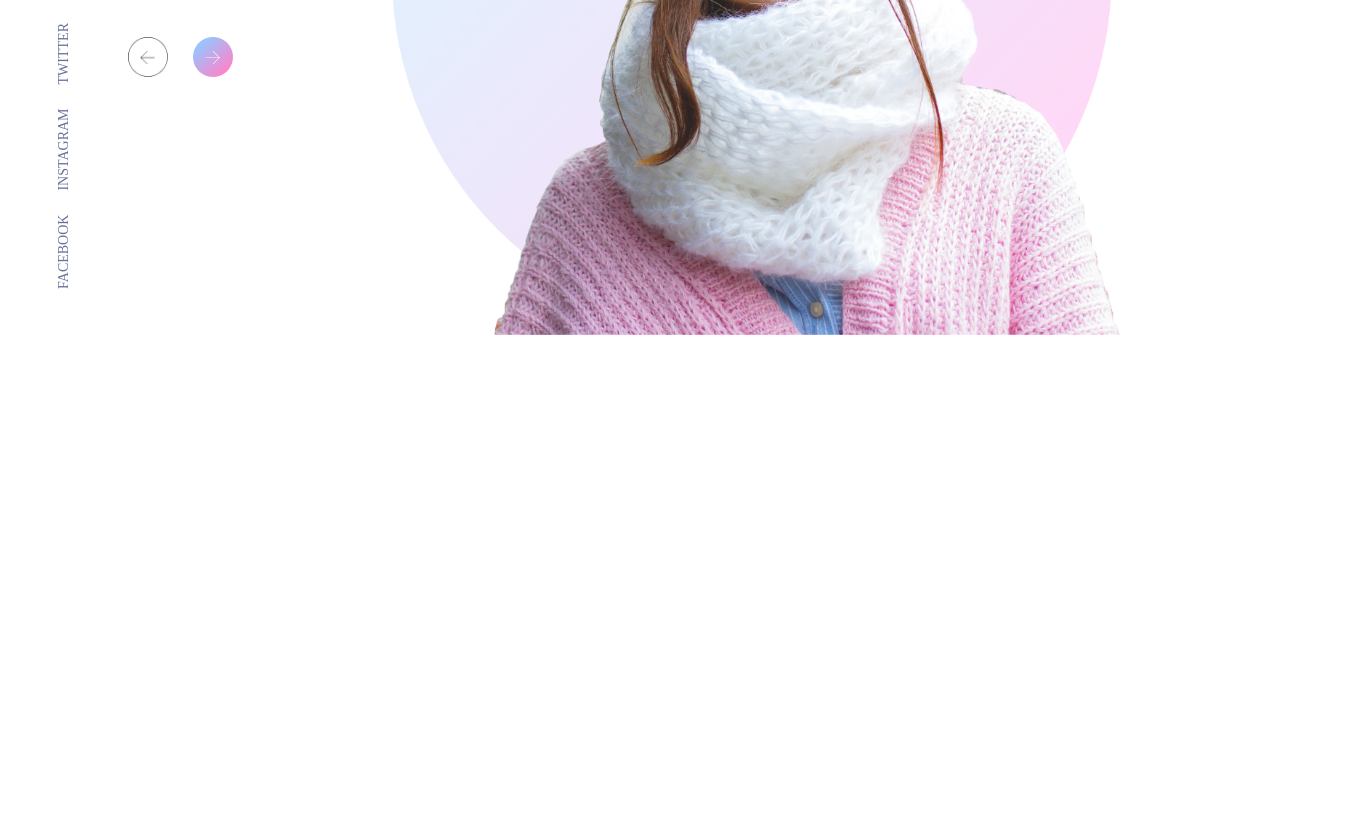
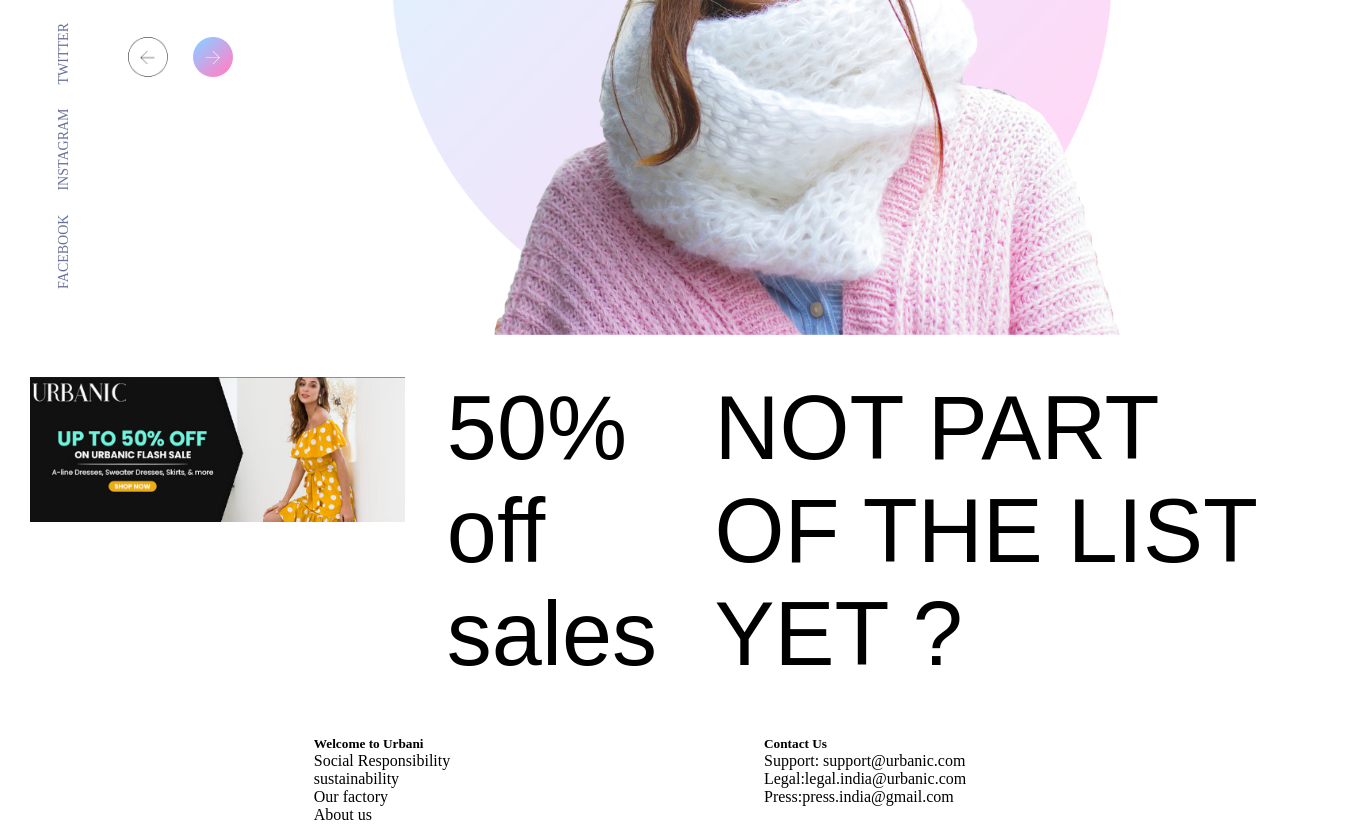
Before and after one commit to sneha-m2000/public-website-2, a plain HTML site: page Index.html in a window 1280 px wide. Shown: the part 465-1289 px from the top of the page, 1360 px wide, since content can reach past the window. Before the commit the page ends 800 px from the top, so only its background shows below. Drawn offline with Linux system fonts and the light colour scheme.

Commit message:
made changes

```diff
--- a/Index.html
+++ b/Index.html
@@ -42,6 +42,40 @@
         </div>
 
     </div>
+    <!-- <img src="Urban Fashion Img/Screenshot (5).png" class="screenshot-img"> -->
+   <div class="image2">
+    <div class="section">
+    <img src="Urban Fashion Img/Screenshot (5).png" alt="">
+    </div>
+    <p>50% off sales</p>
+    <p> NOT PART OF THE LIST YET ?</p>
+
+   </div>
+   <footer>
+    <div class="container1">
+        <div class="section1">
+            <div class="dialogue">
+                <h5>Welcome to Urbani</h5>
+                <p>Social Responsibility</p>
+                <p>sustainability</p>
+                <p>Our factory</p>
+                <p>About us</p>
+            </div>
+        </div>
+        <div class="section1">
+            <div class="dialogue">
+                <h5>Contact Us</h5>
+                <p>Support: support@urbanic.com</p>
+                <p>Legal:legal.india@urbanic.com</p>
+                <p>Press:press.india@gmail.com</p>
+
+            </div>
+
+        </div>
+
+    </div>
+
+   </footer>
 </body>
 
 </html>
--- a/project.css
+++ b/project.css
@@ -1,97 +1,145 @@
-*{
+* {
     margin: 0;
     padding: 0;
 }
-.contianer{
+
+.contianer {
     height: 100vh;
     width: 100%;
     background-image: url(Urban\ Fashion\ Img.zip/background-image);
-    background-position: center ;
+    background-position: center;
     background-size: cover;
     padding-left: 5%;
     padding-right: 5%;
     box-sizing: border-box;
     position: relative;
 }
-    .navbar{
-        width:100%;
-        height:15vh;
+
+.navbar {
+    width: 100%;
+    height: 15vh;
     margin: auto;
     display: flex;
     align-items: center;
 }
-    .logo{
-        width:160px;
+
+.logo {
+    width: 160px;
     cursor: pointer;
 }
-    .cart{
+
+.cart {
     width: 40px;
     cursor: pointer;
 }
-    nav{
+
+nav {
     flex: 1;
     padding-left: 60px;
 }
-    nav ul li{
+
+nav ul li {
     display: inline-block;
     list-style: none;
     margin: 0px 20px;
 }
-    na ul li a{
+
+na ul li a {
     text-decoration: none;
     color: #333;
 
 }
-    .content h1{
+
+.content h1 {
     font-size: 60px;
     font-weight: 100;
     margin-top: 4;
     margin-bottom: 15px;
     color: #232d60;
 }
-    .content p{
+
+.content p {
     font-size: 20px;
     color: #6a7199;
 }
-    .content{
+
+.content {
     margin-left: 10%;
     margin-top: 10%;
 }
-    .content .btn{
-        display:  inline-block;
-        background: linear-gradient(45deg, #87adfe,#ff77cd);
+
+.content .btn {
+    display: inline-block;
+    background: linear-gradient(45deg, #87adfe, #ff77cd);
     border-radius: 6px;
     padding: 10px 20px;
     box-sizing: border-box;
     text-decoration: none;
     color: #fff;
-        box-shadow: 3px 8px 22px rgba(94,28,68,0.15);
+    box-shadow: 3px 8px 22px rgba(94, 28, 68, 0.15);
 }
-    .arrow-icons{
+
+.arrow-icons {
     margin-top: 40px;
     display: flex;
 }
-    .arrow-icons img{
+
+.arrow-icons img {
     width: 40px;
     margin-right: 25px;
 
 }
-    .feature-img{
+
+.feature-img {
     height: 90%;
     position: absolute;
     bottom: 0;
     right: 160px;
 }
-    .social-links{
+
+.social-links {
     transform: rotate(-90deg);
     position: absolute;
-        left:-80px;
+    left: -80px;
     bottom: 180px;
 }
-    .social-links a{
+
+.social-links a {
     text-decoration: none;
     color: #6a7199;
     padding-right: 20px;
     font-size: 14px;
 
 }
+.image2{
+    background-color: white;
+    margin-top: 250px;
+    padding: 50px;
+    padding-left: 30px;
+    width: 100%;
+    display: flex;
+    font-size: 90px;
+
+}
+.section{
+
+
+
+
+}
+.section img{
+     width: 90%;
+}
+.image2 p{
+    font-family: fantasy;
+    padding-right: 30px;
+}
+.section1{
+    display: flex;
+
+
+}
+.container1{
+    display: flex;
+    justify-content: space-evenly;
+}
```
Also changed, not shown: Urban Fashion Img/Screenshot (5).png (added). Lines whose indentation alone changed are shown as unchanged.
